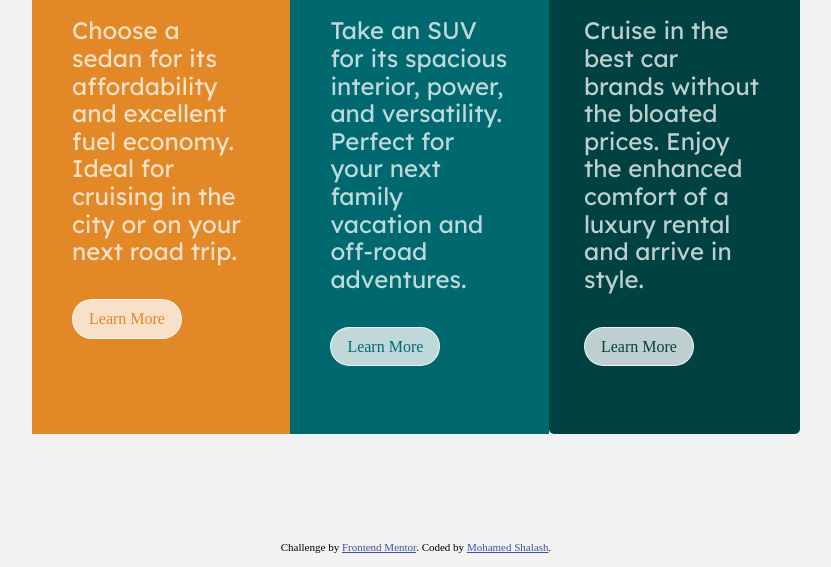
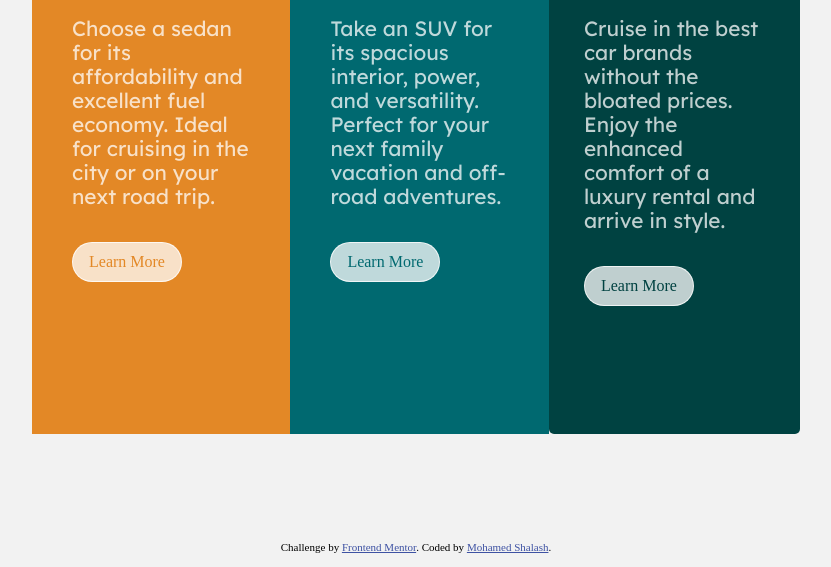
Before and after one commit to shalash23/3-column-preview-card-component-main, a plain HTML site: page index.html in a window 1280 px wide. Shown: the part 233-800 px from the top of the page, without its empty margins (224-1055 px from the left). Drawn offline with Linux system fonts and the light colour scheme.

Commit message:
Update styles.css

```diff
--- a/styles.css
+++ b/styles.css
@@ -202,7 +202,7 @@ body{
 
     }
     .card1 p{
-        font-size: 1.5rem;
+        font-size: 1.3rem;
     }
     .card1 h2{
         font-size: 2.5rem;
@@ -214,7 +214,7 @@ body{
 
     }
     .card2 p{
-        font-size: 1.5rem;
+        font-size: 1.3rem;
 
     }
     .card2 h2{
@@ -226,7 +226,7 @@ body{
         flex-basis: fit-content;
     }
     .card3 p{
-        font-size: 1.5rem;
+        font-size: 1.3rem;
     }
     .card3 h2{
         font-size: 2.5rem;
```
